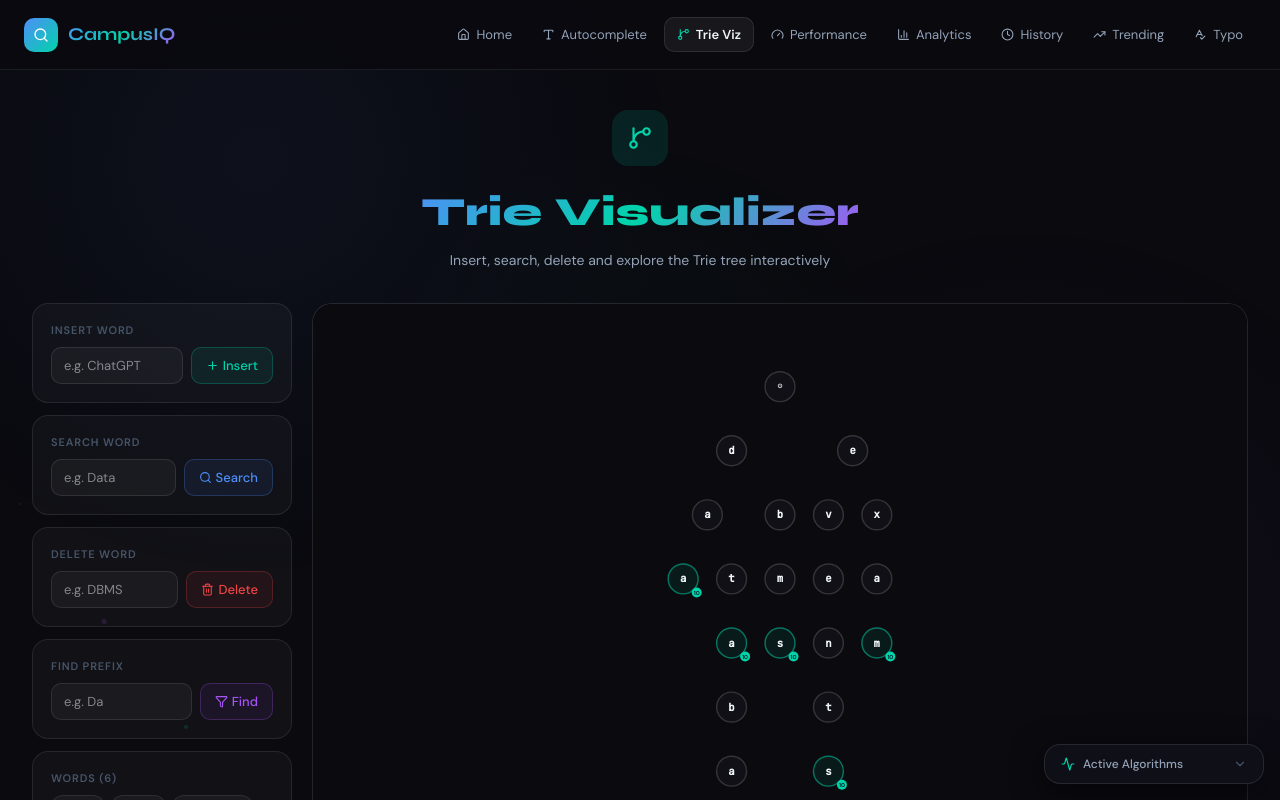
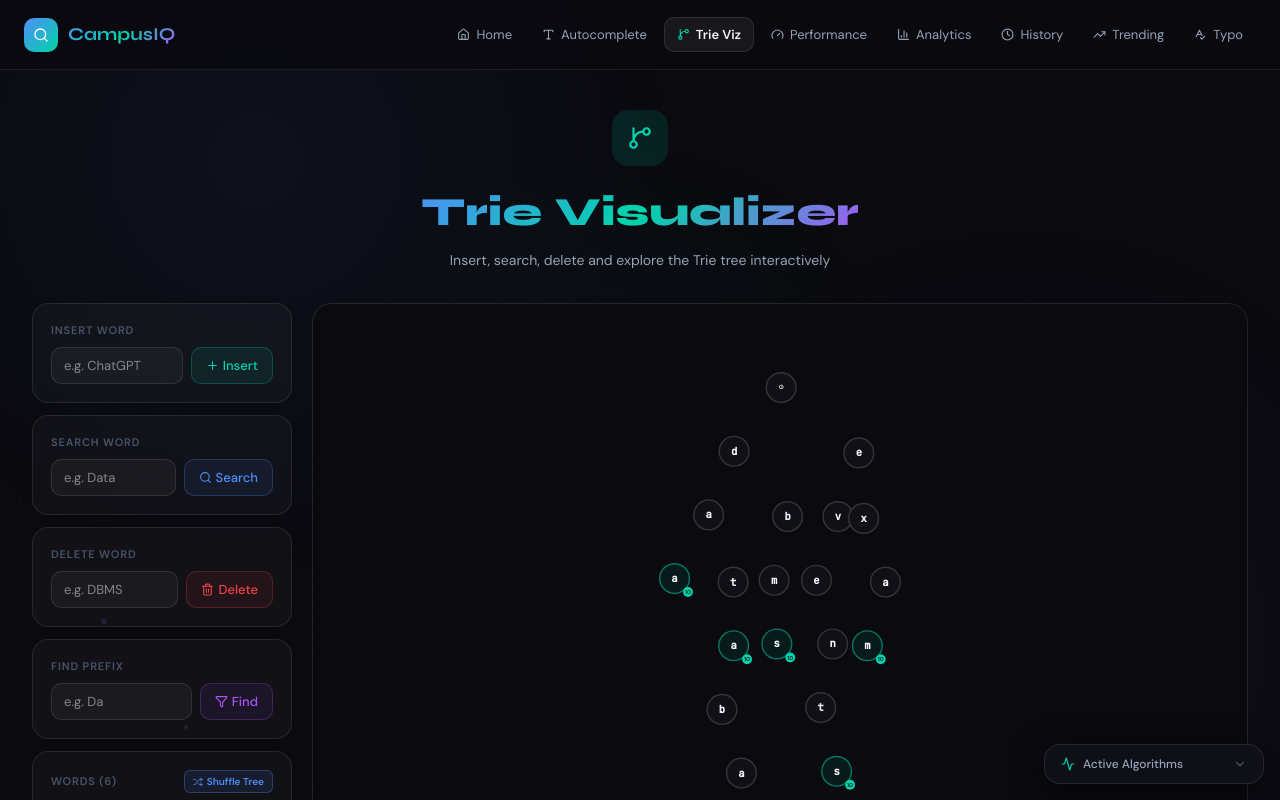
Before and after one commit to VanshMiglani007/smart-campus-search-ecosystem, a React (Vite) app: page /trie-visualizer in a window 1280 px wide. Shown: the top 800 px of the page. Built offline with nearby package versions, Linux system fonts and the light colour scheme.

Commit message:
fix: trie visualizer delete refresh, added dynamic ReactFlow key and organic flowing layout, and dynamic Shuffle Tree feature

```diff
--- a/src/pages/TrieVisualizerPage.jsx
+++ b/src/pages/TrieVisualizerPage.jsx
@@ -10,8 +10,8 @@ import {
   useEdgesState,
 } from '@xyflow/react';
 import '@xyflow/react/dist/style.css';
-import { GitBranch, Plus, Search, Trash2, Filter, BookOpen, X } from 'lucide-react';
-import { Trie } from '../algorithms/Trie';
+import { GitBranch, Plus, Search, Trash2, Filter, BookOpen, X, Shuffle, RefreshCw } from 'lucide-react';
+import { Trie, TrieNode } from '../algorithms/Trie';
 import ComplexityBadge from '../components/ComplexityBadge';
 
 // ── Custom Node renderer ──
@@ -128,12 +128,21 @@ function buildFlowGraph(trieData, highlightedIds = [], newNodeIds = []) {
     return Math.max(MIN_H_GAP, total);
   }
 
-  // Assign x positions based on subtree widths
+  // Assign x positions based on subtree widths with premium organic branch layout
   function assignPos(id, left, depth) {
     const children = childrenMap[id] || [];
     const width = subtreeWidth(id);
-    const x = left + width / 2;
-    const y = depth * VERTICAL_GAP;
+
+    // Add creative organic curves (shuffling coordinates slightly) so nodes branch out naturally
+    // rather than looking rigidly grid-aligned!
+    const charCode = id.charCodeAt(id.length - 1) || 0;
+    const organicOffset = Math.sin(depth * 1.6 + charCode) * 16;
+    const x = left + width / 2 + organicOffset;
+
+    // Vertical wavy variance
+    const verticalOffset = Math.cos(left * 0.05) * 5;
+    const y = depth * VERTICAL_GAP + verticalOffset;
+
     posMap[id] = { x, y };
 
     let childLeft = left;
@@ -180,6 +189,14 @@ function buildFlowGraph(trieData, highlightedIds = [], newNodeIds = []) {
 
 // ── Default words ──
 const DEFAULT_WORDS = ['DAA', 'Data', 'Database', 'DBMS', 'Exam', 'Events'];
+
+// ── Cool words pool for Shuffling ──
+const COOL_WORDS_POOL = [
+  'Campus', 'Search', 'Trie', 'Smart', 'Vansh', 'Coding', 'Hacker',
+  'Matrix', 'Data', 'Ecosystem', 'Intelligence', 'Dynamic', 'Visual',
+  'Nodes', 'Graph', 'Algorithms', 'DSA', 'Logic', 'Code', 'Binary',
+  'Tree', 'Array', 'Cache', 'Heap', 'Stack', 'Queue', 'Hash', 'Design'
+];
 
 // ── Inner component (needs ReactFlowProvider above) ──
 function TrieVisualizerInner() {
@@ -277,6 +294,24 @@ function TrieVisualizerInner() {
     setStatusMsg(`🗑️ Removed "${word}"`);
   };
 
+  const handleShuffle = () => {
+    // Pick 6 random distinct words from the cool pool
+    const shuffled = [...COOL_WORDS_POOL].sort(() => 0.5 - Math.random());
+    const selected = shuffled.slice(0, 6);
+
+    // Clear and rebuild localTrie
+    localTrie.root = new TrieNode('');
+    localTrie.root.id = 'trie-root';
+    localTrie.wordCount = 0;
+    localTrie.nodeCount = 1;
+
+    selected.forEach(w => localTrie.insert(w, 'demo', 10));
+
+    refreshTree();
+    setLastOp({ type: 'SHUFFLE', word: selected.slice(0, 3).join(', ') + '...', time: 'O(N×L)' });
+    setStatusMsg(`🔀 Shuffled words and reconstructed organic branches!`);
+  };
+
   // Shared styles
   const card = { background: 'rgba(255,255,255,0.03)', border: '1px solid rgba(255,255,255,0.09)', borderRadius: '16px', padding: '18px', marginBottom: '0' };
   const lbl = { display: 'block', fontSize: '11px', color: '#475569', textTransform: 'uppercase', letterSpacing: '0.08em', marginBottom: '8px', fontWeight: 600 };
@@ -351,8 +386,31 @@ function TrieVisualizerInner() {
           </div>
 
           <div style={card}>
-            <label style={lbl}>Words ({allWords.length})</label>
-            <div style={{ display: 'flex', flexWrap: 'wrap', gap: '6px', maxHeight: '150px', overflowY: 'auto' }}>
+            <div style={{ display: 'flex', justifyContent: 'space-between', alignItems: 'center', marginBottom: '8px' }}>
+              <label style={{ ...lbl, marginBottom: 0 }}>Words ({allWords.length})</label>
+              <button
+                onClick={handleShuffle}
+                style={{
+                  display: 'inline-flex',
+                  alignItems: 'center',
+                  gap: '4px',
+                  background: 'rgba(79,142,247,0.1)',
+                  border: '1px solid rgba(79,142,247,0.3)',
+                  color: '#4f8ef7',
+                  padding: '3px 8px',
+                  borderRadius: '6px',
+                  fontSize: '10px',
+                  cursor: 'pointer',
+                  fontWeight: 600,
+                  transition: 'all 0.2s'
+                }}
+                onMouseEnter={e => { e.currentTarget.style.background = 'rgba(79,142,247,0.2)'; }}
+                onMouseLeave={e => { e.currentTarget.style.background = 'rgba(79,142,247,0.1)'; }}
+              >
+                <Shuffle size={10} /> Shuffle Tree
+              </button>
+            </div>
+            <div style={{ display: 'flex', flexWrap: 'wrap', gap: '6px', maxHeight: '120px', overflowY: 'auto', marginBottom: '4px' }}>
               {allWords.map(w => (
                 <span key={w.word} style={{ display: 'inline-flex', alignItems: 'center', gap: '4px', fontSize: '11px', padding: '3px 8px', borderRadius: '999px', background: 'rgba(255,255,255,0.04)', border: '1px solid rgba(255,255,255,0.09)', color: '#94a3b8' }}>
                   {w.word}
@@ -368,6 +426,7 @@ function TrieVisualizerInner() {
         {/* React Flow Canvas */}
         <div style={{ flex: 1, minWidth: '0', height: '680px', borderRadius: '20px', overflow: 'hidden', background: 'rgba(255,255,255,0.015)', border: '1px solid rgba(255,255,255,0.09)', position: 'relative' }}>
           <ReactFlow
+            key={`trie-flow-${allWords.length}-${lastOp.type}`}
             nodes={nodes}
             edges={edges}
             onNodesChange={onNodesChange}
```
